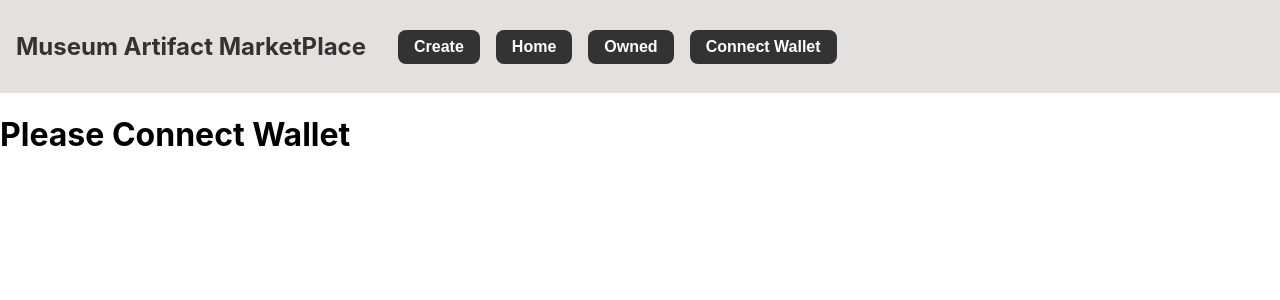
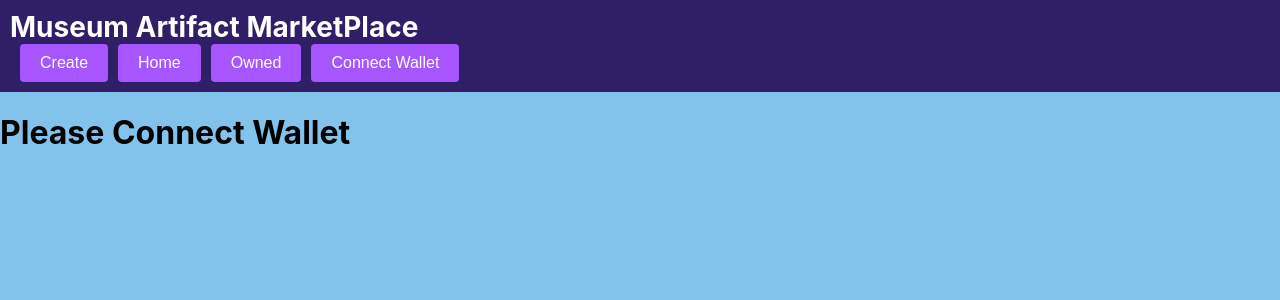
Before and after one commit to Harshil-Jani/Dotslash-6.0-SHA256, a React (Create React App) app in the folder frontend/: page / in a window 1280 px wide. Shown: the top 300 px of the page. Built offline with nearby package versions, Linux system fonts and the light colour scheme.

Commit message:
Styles Improvement for Half Mentoring
Signed-off-by: Harshil Jani <harshiljani2002@gmail.com>

```diff
--- a/frontend/src/App.css
+++ b/frontend/src/App.css
@@ -1,50 +1,54 @@
+body{
+  background-color: #82C3EC;
+}
+
 .main_nav {
-  background-color: #e3e0e0;
+  background-color: #301E67;
+  color: #fff;
   display: flex;
   justify-content: space-between;
-  padding: 1rem;
-}
-
-.nav_title {
-  display: flex;
-  align-items: center;
+  padding: 10px;
 }
 
 .nav_title h1 {
-  color: #333333;
-  font-size: 1.5rem;
-  font-weight: bold;
-  margin-right: 2rem;
+  margin: 0;
+  font-size: 28px;
 }
 
-.nav-button, .connect-wallet {
-  background-color: #333333;
+.nav-button {
+  background-color: #a756ff;
   border: none;
-  border-radius: 0.5rem;
-  color: #FFFFFF;
+  border-radius: 4px;
+  color: #fff;
   cursor: pointer;
-  font-size: 1rem;
-  font-weight: bold;
-  margin-right: 1rem;
-  padding: 0.5rem 1rem;
-  transition: background-color 0.2s ease-in-out;
+  font-size: 16px;
+  padding: 10px 20px;
+  margin-left: 10px;
 }
 
-.nav-button:hover, .connect-wallet:hover {
-  background-color: #666666;
+.nav-button:hover {
+  background-color: #9553e6;
 }
 
 .connect-wallet {
-  margin-left: auto;
+  background-color: #a756ff;
+  border: none;
+  border-radius: 4px;
+  color: #fff;
+  cursor: pointer;
+  font-size: 16px;
+  padding: 10px 20px;
+  margin-left: 10px;
+}
+
+.connect-wallet:hover {
+  background-color: #9553e6;
 }
 
 .connect-wallet p {
   margin: 0;
 }
 
-.connect-wallet:hover p {
-  text-decoration: underline;
-}
 .form-create {
   font-family: Arial, sans-serif;
   margin: 20px;
@@ -92,25 +96,98 @@ button.form-submit {
 button.form-submit:hover {
   background-color: #3e8e41;
 }
-.catagories{
-  margin: 20px;
+.catagories {
+  display: flex;
+  justify-content: space-around;
+  align-items: center;
+  flex-wrap: wrap;
+  margin: 50px 0;
 }
-.artifact-data{
+
+.artifact-data {
   display: flex;
   flex-wrap: wrap;
-  justify-content: space-between;
+  justify-content: center;
+  gap: 30px;
+  margin: 20px;
 }
 
 .card {
+  display: flex;
+  flex-direction: column;
+  align-items: center;
   width: 300px;
+  height: 400px;
+  background-color: #f2f2f2;
+  border-radius: 8px;
+  padding: 20px;
+  box-shadow: 0 4px 8px rgba(0, 0, 0, 0.2);
+}
+
+.card img {
+  width: 200px;
+  height: 200px;
+  object-fit: cover;
+  margin-bottom: 20px;
+}
+
+.card h2 {
+  margin: 0;
+  font-size: 20px;
+  font-weight: bold;
+  text-align: center;
   margin-bottom: 10px;
-  border: 1px solid #ccc;
+}
+
+.card p {
+  margin: 0;
+  font-size: 14px;
+  text-align: center;
+  margin-bottom: 20px;
+}
+
+.card button {
+  background-color: #a756ff;
+  border: none;
+  border-radius: 4px;
+  color: #fff;
+  cursor: pointer;
+  font-size: 16px;
+  padding: 10px 20px;
+}
+
+.card button:hover {
+  background-color: #9553e6;
 }
 
 .modal-style {
+  display: flex;
+  flex-direction: column;
   align-items: center;
   justify-content: center;
-  background-color: white;
+  background-color: #fff;
+  border-radius: 8px;
+  padding: 20px;
+  box-shadow: 0 4px 8px rgba(0, 0, 0, 0.2);
+}
+
+.modal-style h1 {
+  font-size: 24px;
+  font-weight: bold;
   margin: 20px;
-  height: 80%;
 }
+
+.donate {
+  background-color: #a756ff;
+  border: none;
+  border-radius: 4px;
+  color: #fff;
+  cursor: pointer;
+  font-size: 16px;
+  padding: 10px 20px;
+  margin-top: 20px;
+}
+
+.donate:hover {
+  background-color: #9553e6;
+}
--- a/frontend/src/App.js
+++ b/frontend/src/App.js
@@ -7,7 +7,7 @@ function App() {
   const [walletConnect, setWalletConnect] = useState(null);
   const [action,setAction] = useState(<Home/>);
   return (
-    <>
+    <div className='webbody'>
       <Navbar setWalletConnect={setWalletConnect} setAction={setAction}/>
       {
         !walletConnect ?
@@ -17,7 +17,7 @@ function App() {
             {action}
           </div>
       }
-    </>
+    </div>
   );
 }
 
--- a/frontend/src/components/Home.js
+++ b/frontend/src/components/Home.js
@@ -69,7 +69,7 @@ export default function () {
             <div className="artifact-data">
                 {artifactData.map((item, index) => (
                     <div key={index} className="card">
-                        <img src={"https://bafybeid6chs4sdsn7vkghbsgi5lbspx5cinbt6sbfn6vnfdl7iuvgiulga.ipfs.nftstorage.link/"} width={200} height={300} alt={item.category} />
+                        <img src={"https://bafybeid6chs4sdsn7vkghbsgi5lbspx5cinbt6sbfn6vnfdl7iuvgiulga.ipfs.nftstorage.link/"} width={300} height={300} alt={item.category} />
                         <h2>{item.title}</h2>
                         <p>{item.description}</p>
                         <button onClick={() => handleClick(index, item)}>View More</button>
```
